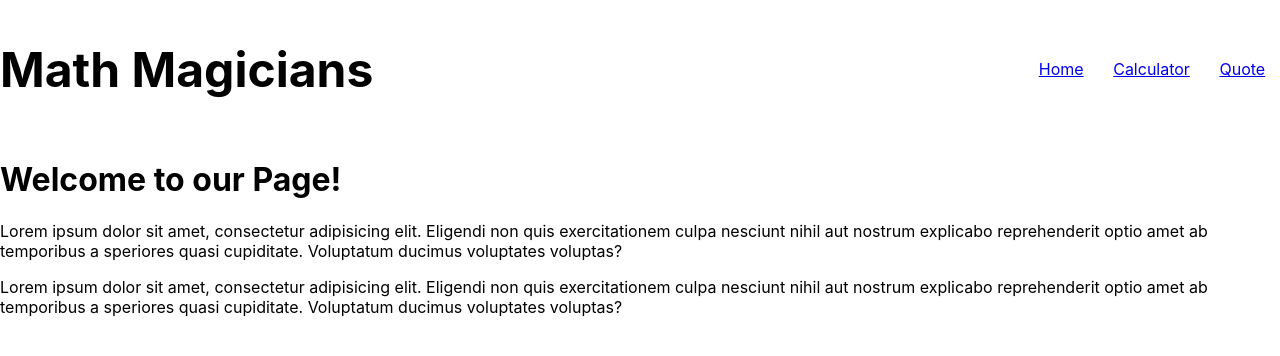
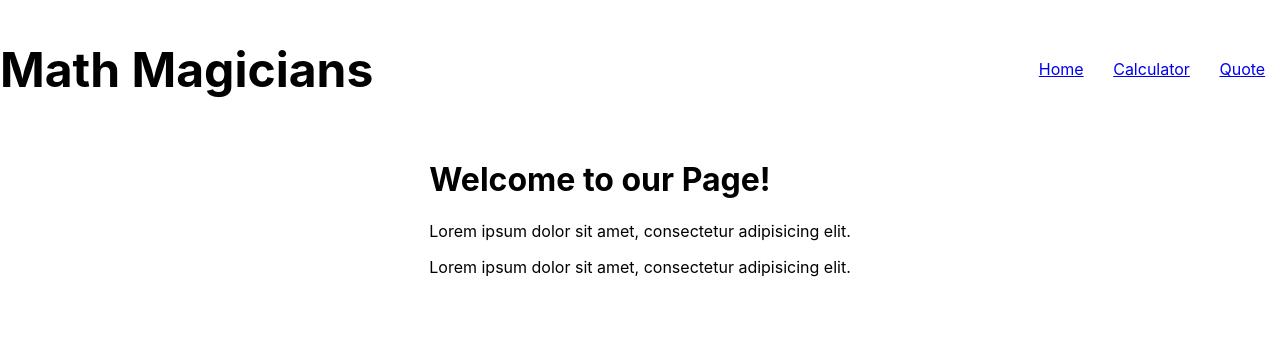
Before and after one commit to Lockless404/magicMath, a React (Create React App) app: page / in a window 1280 px wide. Shown: the top 356 px of the page. Built offline with nearby package versions, Linux system fonts and the light colour scheme.

Commit message:
Corrected linters

```diff
--- a/src/App.js
+++ b/src/App.js
@@ -1,8 +1,8 @@
 import './App.css';
-import Calculator from './components/Calculator';
 import {
   BrowserRouter, Routes, Route, Link,
 } from 'react-router-dom';
+import Calculator from './components/Calculator';
 import Home from './components/Home';
 import Quote from './components/Quote';
 
@@ -14,7 +14,7 @@ function App() {
           <h1 className="heading">Math Magicians</h1>
           <ul>
             <li><Link to="/">Home</Link></li>
-          <li><Link to="/calculator" >Calculator</Link></li>
+            <li><Link to="/calculator">Calculator</Link></li>
             <li><Link to="/quotes">Quote</Link></li>
           </ul>
         </nav>
@@ -23,7 +23,6 @@ function App() {
         <Route exact path="/" element={<Home />} />
         <Route path="/calculator" element={<Calculator />} />
         <Route path="/quotes" element={<Quote />} />
-
       </Routes>
     </BrowserRouter>
   );
--- a/src/components/Calculator.js
+++ b/src/components/Calculator.js
@@ -29,7 +29,7 @@ const Calculator = () => {
   return (
     <div>
       <h1>Lets Do Some Math!</h1>
-      <div className='calc'>
+      <div className="calc">
         <input className="calcDisplay" placeholder="0" type="text" maxLength="0" value={display()} onChange={() => ''} />
         <Button onClick={clicked} className="button AC" text="AC" color="lightgrey" />
         <Button onClick={clicked} className="button +-" text="+/-" color="lightgrey" />
--- a/src/components/Home.js
+++ b/src/components/Home.js
@@ -2,22 +2,10 @@ import React from 'react';
 
 function Home() {
   return (
-    <div className="home-wrapper">
-      <h1 className="home-title"> Welcome to our Page!</h1>
-      <p className="para">
-        Lorem ipsum dolor sit amet, consectetur adipisicing elit.
-        Eligendi non quis exercitationem culpa nesciunt nihil aut
-        nostrum explicabo reprehenderit optio amet ab temporibus a
-        speriores quasi cupiditate. Voluptatum ducimus voluptates
-         voluptas?
-      </p>
-      <p className="para">
-      Lorem ipsum dolor sit amet, consectetur adipisicing elit.
-        Eligendi non quis exercitationem culpa nesciunt nihil aut
-        nostrum explicabo reprehenderit optio amet ab temporibus a
-        speriores quasi cupiditate. Voluptatum ducimus voluptates
-         voluptas?
-      </p>
+    <div>
+      <h1> Welcome to our Page!</h1>
+      <p>Lorem ipsum dolor sit amet, consectetur adipisicing elit.</p>
+      <p>Lorem ipsum dolor sit amet, consectetur adipisicing elit.</p>
     </div>
   );
 }
--- a/src/components/Quote.js
+++ b/src/components/Quote.js
@@ -2,7 +2,7 @@ import React from 'react';
 
 function Quote() {
   return (
-    <div className="quotes">
+    <div>
       <h1>
         Mathematics is not about numbers, computations,
         or algorithams: it is about understanding. -William Paul Thurston
```
Lines whose indentation alone changed are shown as unchanged.
